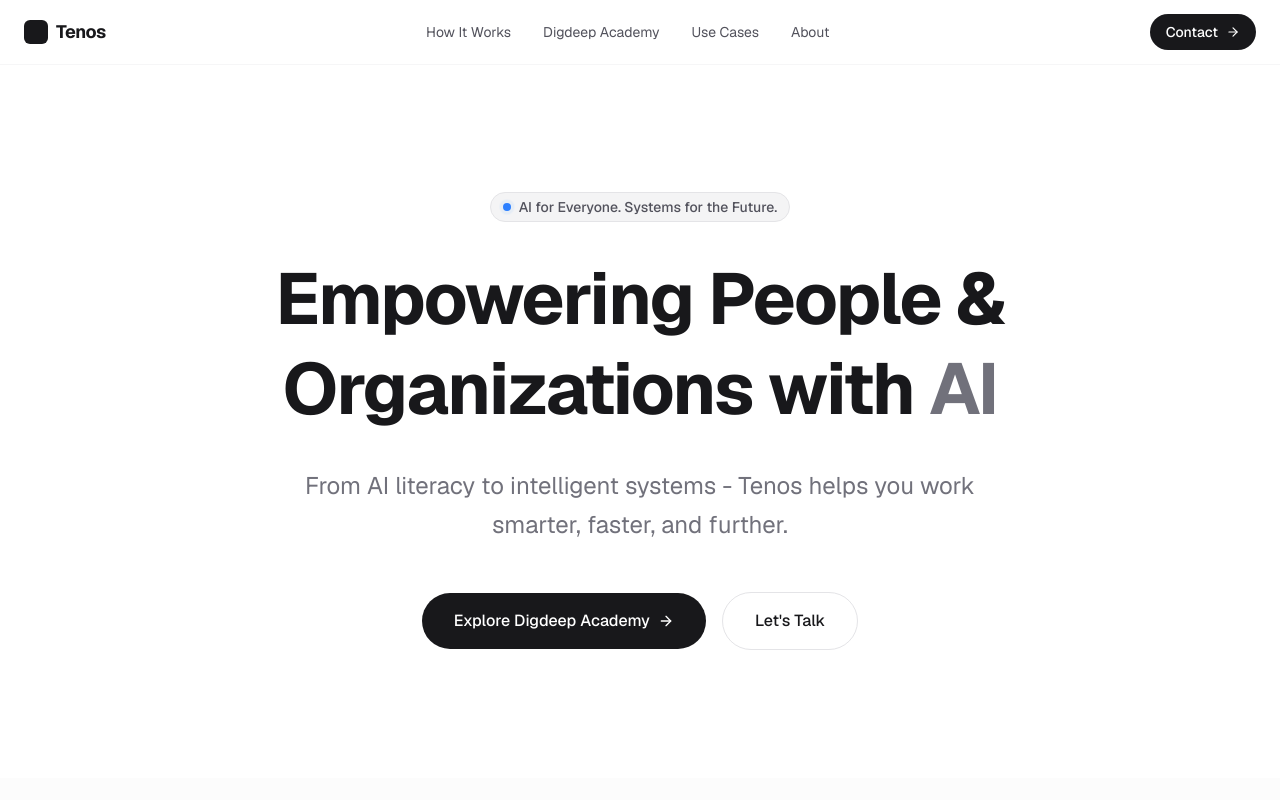
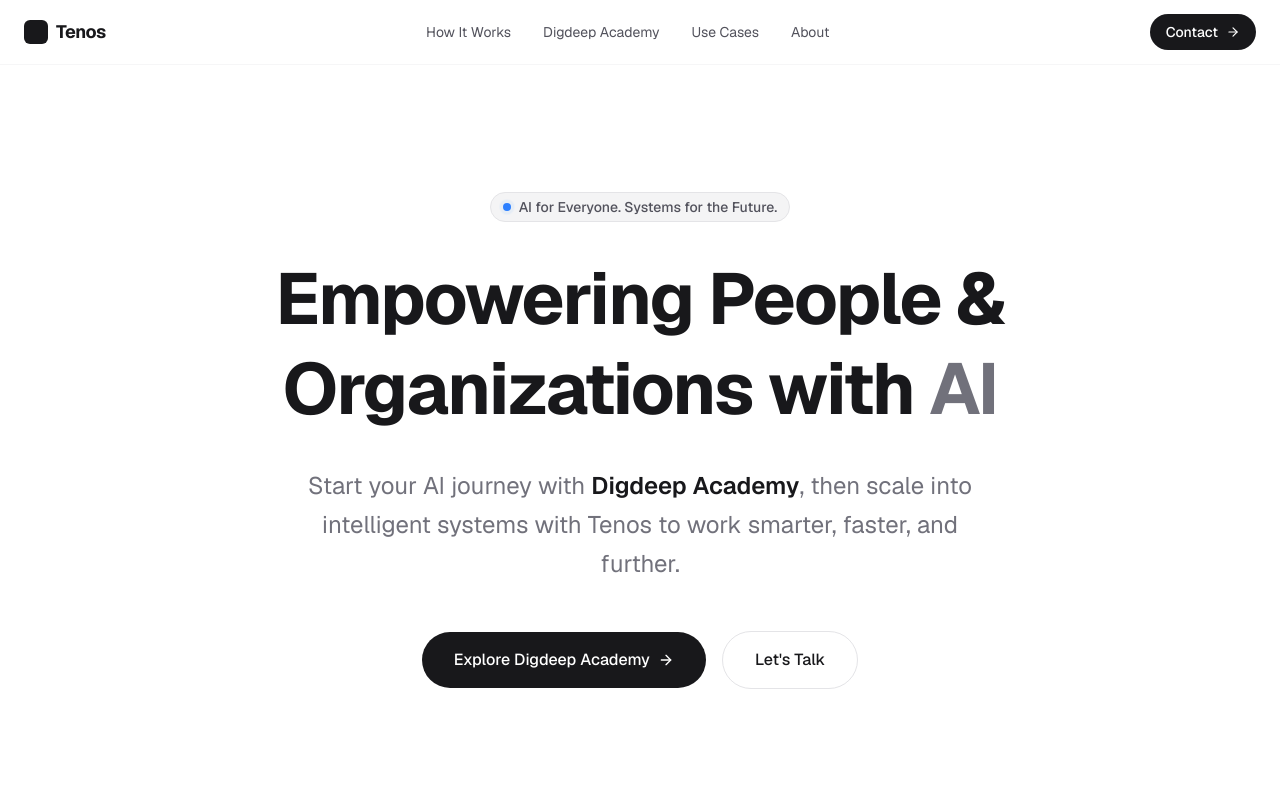
Before and after one commit to arnugroho/tenosid-web, a Next.js app: page / in a window 1280 px wide. Shown: the top 800 px of the page. Built offline with nearby package versions, Linux system fonts and the light colour scheme.

Commit message:
Update homepage content: Revised introductory text to highlight the Digdeep Academy and its role in AI education, enhancing clarity on the transition to intelligent systems with Tenos.

```diff
--- a/app/page.tsx
+++ b/app/page.tsx
@@ -55,7 +55,7 @@
             Empowering People & Organizations with <span className="text-zinc-500">AI</span>
           </h1>
           <p className="text-xl md:text-2xl text-zinc-500 max-w-2xl mx-auto mb-12 leading-relaxed">
-            From AI literacy to intelligent systems - Tenos helps you work smarter, faster, and further.
+            Start your AI journey with <span className="font-semibold text-zinc-900">Digdeep Academy</span>, then scale into intelligent systems with Tenos to work smarter, faster, and further.
           </p>
           <div className="flex flex-col sm:flex-row items-center justify-center gap-4">
             <Link
```
